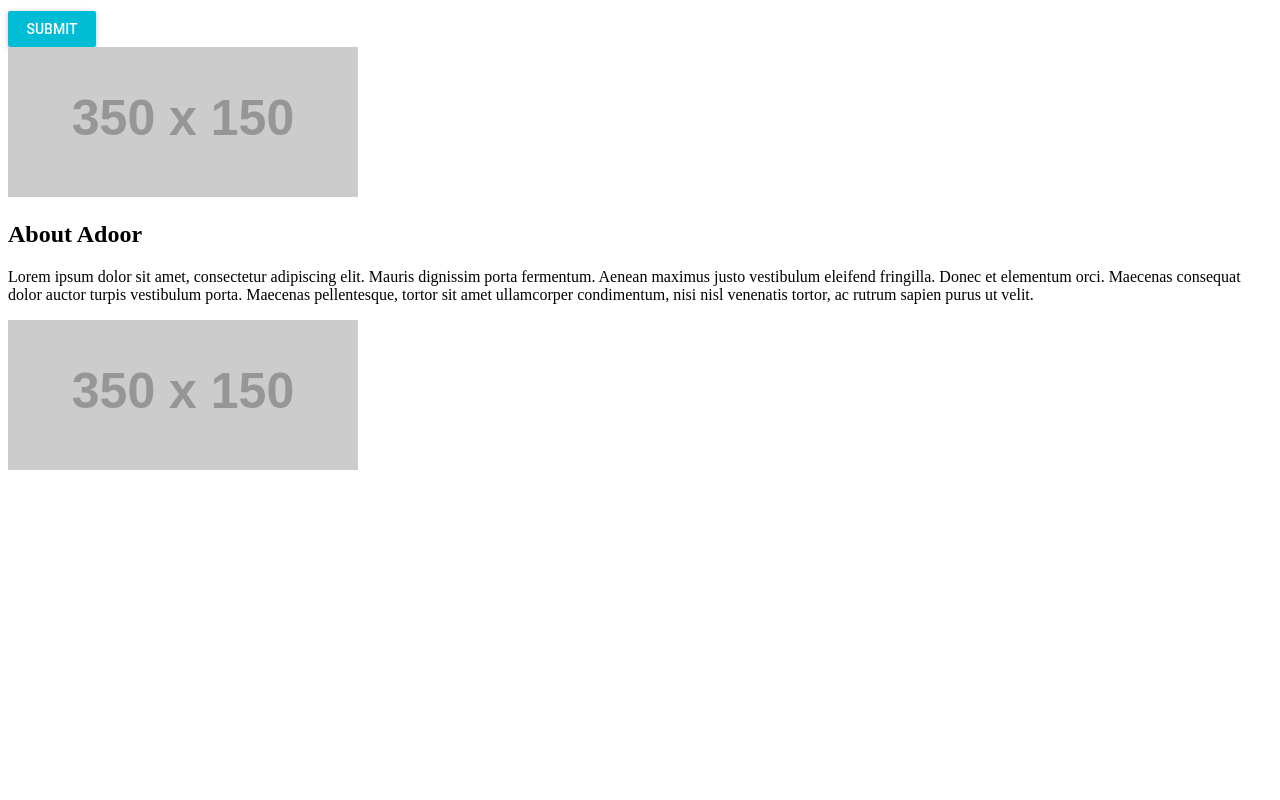
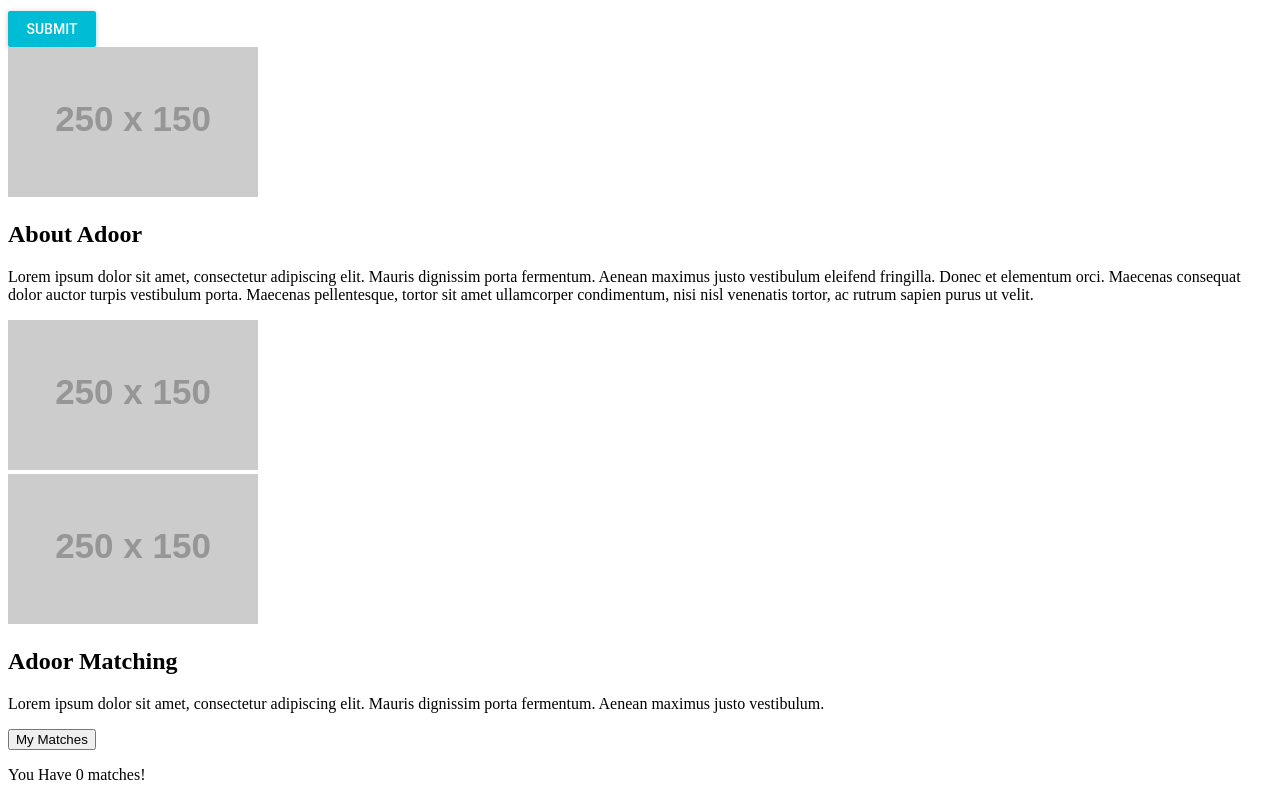
Before and after one commit to Afrothundr/adoor, a React (Create React App) app in the folder client/: page / in a window 1280 px wide. Shown: the part 1276-2076 px from the top of the page. Before the commit the page ends 1758 px from the top, so only its background shows below. Built offline with nearby package versions, Linux system fonts and the light colour scheme.

Commit message:
added matching sidebar

```diff
--- a/client/src/App.js
+++ b/client/src/App.js
@@ -2,12 +2,14 @@
 import MuiThemeProvider from 'material-ui/styles/MuiThemeProvider';
 import UserPrefQuiz from './components/UserPrefQuiz/UserPrefQuiz';
 import StandardSideBar from './components/standardSideBar/standardSideBar';
+import MatchingSideBar from './components/matchingSideBar/matchingSideBar';
 
 const App = props => {
   return (
     <MuiThemeProvider>
       <UserPrefQuiz />
       <StandardSideBar />
+      <MatchingSideBar />
     </MuiThemeProvider>
 
   );
--- a/client/src/components/matchingSideBar/matchingSideBar.js
+++ b/client/src/components/matchingSideBar/matchingSideBar.js
@@ -0,0 +1,33 @@
+import React, { Component } from "react";
+import ReactDOM from 'react-dom';
+
+// placeholder image. need to exchange with logo image
+const logo = "http://via.placeholder.com/250x150";
+// placeholder image. Need to echange with a stock image of a home
+const tagLineHeader = "Adoor Matching"
+const tagLineTextShort = "Lorem ipsum dolor sit amet, consectetur adipiscing elit. Mauris dignissim porta fermentum. Aenean maximus justo vestibulum.";
+let matchCounter = 0;
+
+class MatchingSideBar extends Component {
+    render() {
+        return (
+          <div className="matching-sidebar">
+            <div><img src={logo} /></div>
+                <div>
+                    <h2>{tagLineHeader}</h2>
+                    <p>{tagLineTextShort}</p>
+                </div>
+                {/* placeholder button. Replace with a better formatted solution */}
+                <div>
+                    <button>My Matches</button>
+                </div>
+                <div>
+                    <p>You Have {matchCounter} matches!</p>
+                </div>
+          </div>
+        );
+      }
+
+    }
+
+export default MatchingSideBar;
--- a/client/src/components/standardSideBar/standardSidebar.js
+++ b/client/src/components/standardSideBar/standardSidebar.js
@@ -2,9 +2,9 @@
 import ReactDOM from 'react-dom';
 
 // placeholder image. need to exchange with logo image
-const logo = "http://via.placeholder.com/350x150";
+const logo = "http://via.placeholder.com/250x150";
 // placeholder image. Need to echange with a stock image of a home
-const stockImg = "http://via.placeholder.com/350x150";
+const stockImg = "http://via.placeholder.com/250x150";
 const tagLineHeader = "About Adoor"
 const tagLineText = "Lorem ipsum dolor sit amet, consectetur adipiscing elit. Mauris dignissim porta fermentum. Aenean maximus justo vestibulum eleifend fringilla. Donec et elementum orci. Maecenas consequat dolor auctor turpis vestibulum porta. Maecenas pellentesque, tortor sit amet ullamcorper condimentum, nisi nisl venenatis tortor, ac rutrum sapien purus ut velit.";
 
```
